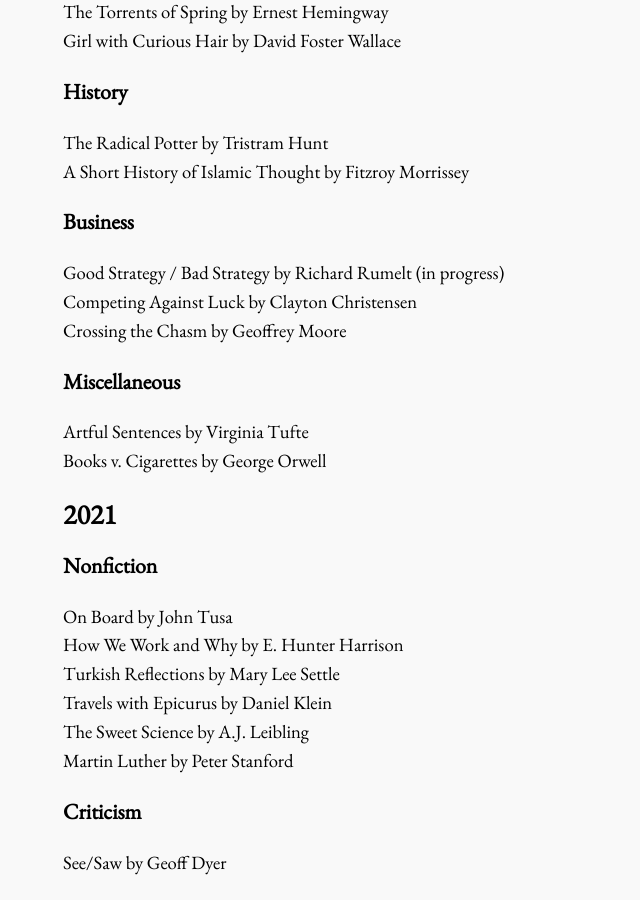
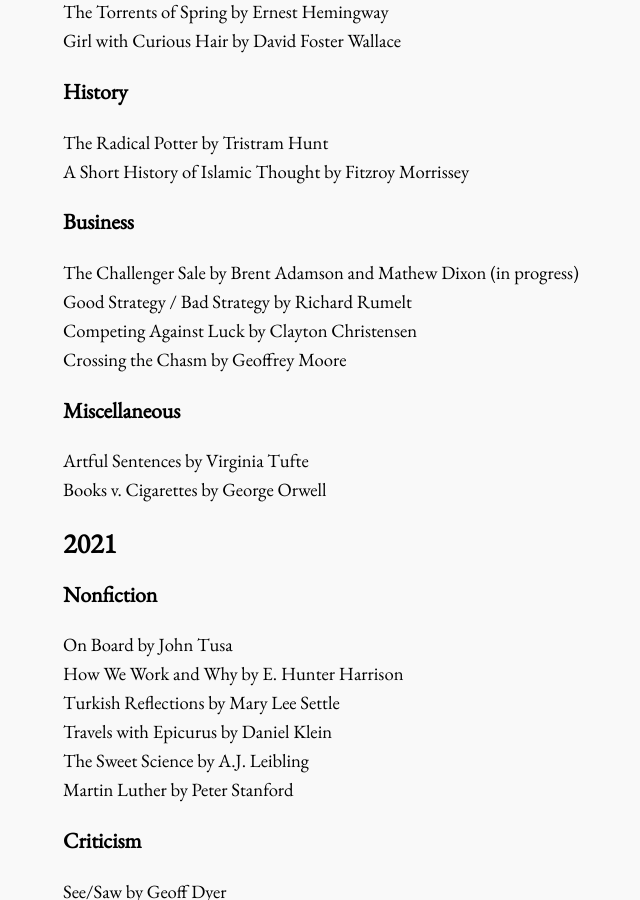
Before and after one commit to bora-uyumazturk/bora-uyumazturk.github.io, a Jekyll site: the page built from reading.html, in a window 1280 px wide and 900 px high, scrolled down 972 px. Shown: the whole window, without its empty margins (109-749 px from the left). Built offline with Jekyll 4.4.1, drawn with Linux system fonts in a browser that asks for light colours.

Commit message:
Update reading.html

```diff
--- a/reading.html
+++ b/reading.html
@@ -48,7 +48,8 @@
 
   <h3>Business</h3>
 
-  Good Strategy / Bad Strategy by Richard Rumelt (in progress) <br>
+  The Challenger Sale by Brent Adamson and Mathew Dixon (in progress) <br>
+  Good Strategy / Bad Strategy by Richard Rumelt <br>
   Competing Against Luck by Clayton Christensen <br>
   Crossing the Chasm by Geoffrey Moore
 
```
